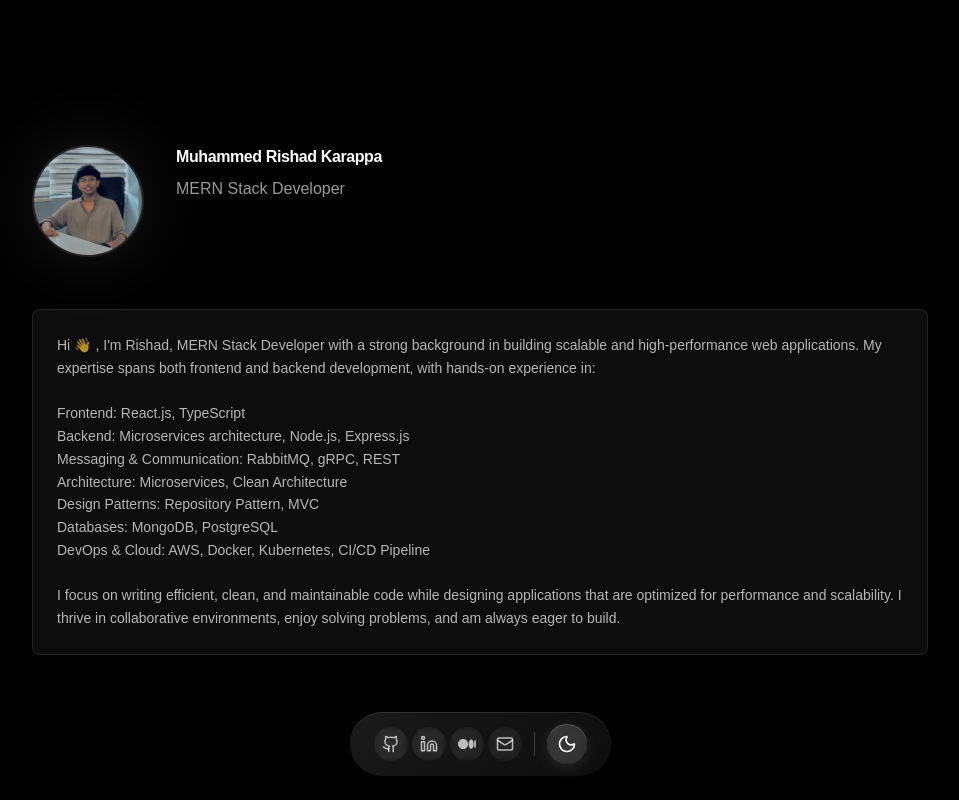
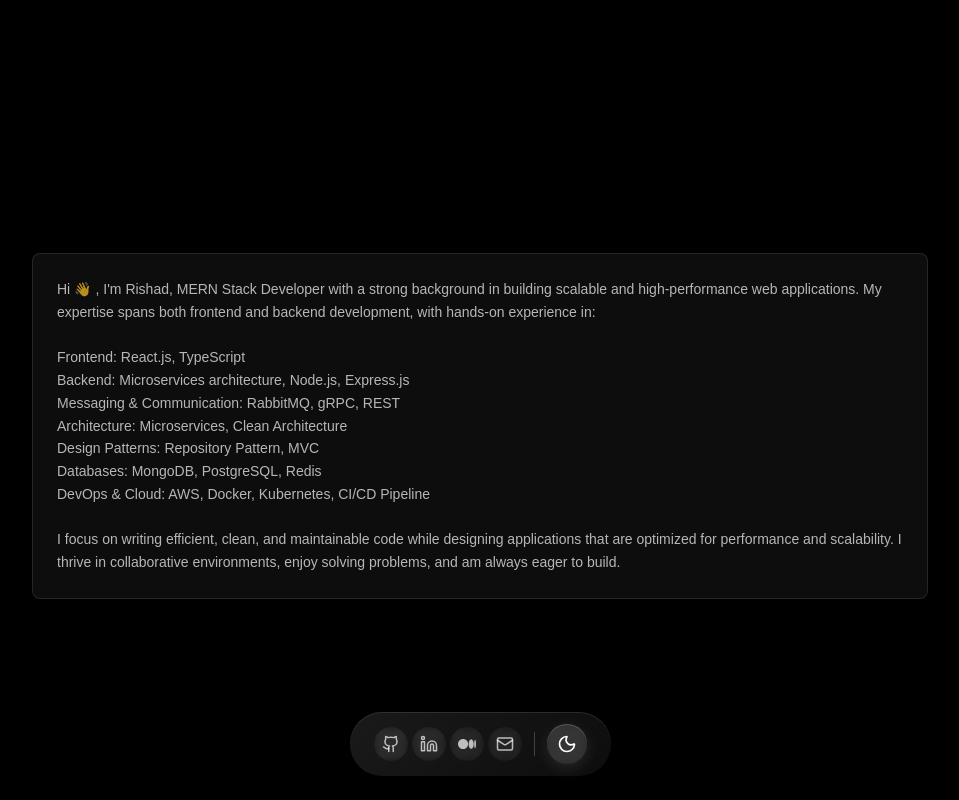
Before and after one commit to rishadkarappa/Portfolio, a Next.js app: page / in a window 1280 px wide. Shown: the top 800 px of the page, without its empty margins (160-1119 px from the left). Built offline with nearby package versions, Linux system fonts and the light colour scheme.

Commit message:
chore: rem hero profile image and name

```diff
--- a/app/page.tsx
+++ b/app/page.tsx
@@ -83,7 +83,7 @@
     frontend: ['React.js', 'TypeScript'],
     backend: ['Microservices Architecture', 'Node.js', 'Express.js'],
     messaging: ['RabbitMQ', 'gRPC', 'REST APIs'],
-    database: ['MongoDB', 'PostgreSQL'],
+    database: ['MongoDB', 'PostgreSQL', 'Redis'],
     devops: ['AWS', 'CI/CD Pipeline' ,'Docker', 'Kubernetes'],
     architecture: ['Clean Architecture','Repository Pattern', 'MVC']
   };
@@ -290,61 +290,7 @@
       {/* Hero Section */}
       <section id="home" className="min-h-screen flex items-center justify-center px-4 sm:px-6 pt-20 sm:pt-0">
         <div className="max-w-4xl w-full">
-          <div className="flex flex-col md:flex-row items-center md:items-start gap-6 md:gap-8">
-            {/* Profile Image - Left Side */}
-            <div className="flex-shrink-0">
-              <div className="relative">
-                <div className={`absolute inset-0 rounded-full blur-2xl opacity-10 ${darkMode ? 'bg-white' : 'bg-black'}`}></div>
-                <div className={`relative w-24 h-24 sm:w-28 sm:h-28 rounded-full overflow-hidden border-2 ${darkMode ? 'border-white/10' : 'border-black/10'
-                  }`}>
-                  <Image
-                    src="/portfolio.png"
-                    alt="Rishad Karappa"
-                    fill
-                    className="object-cover"
-                    priority
-                  />
-                </div>
-              </div>
-            </div>
 
-            {/* Content - Right Side */}
-            <div className="flex-1 space-y-4 text-center md:text-left">
-              <div className="space-y-2">
-                <h1 className="text-1xl sm:text-1xl font-bold tracking-tight">
-                  Muhammed Rishad Karappa
-                </h1>
-                <p className={`text-base sm:text ${darkMode ? 'text-white/60' : 'text-black/60'}`}>
-                  MERN Stack Developer<br />
-                </p>
-              </div>
-
-              {/* CTA Buttons */}
-              {/* <div className="flex flex-wrap gap-3 justify-center md:justify-start">
-                <button
-                  className={`group flex items-center gap-1.5 px-3 py-1 rounded-full text-[12px] font-medium border transition-all ${darkMode
-                    ? 'border-white/20 hover:bg-white/5'
-                    : 'border-black/20 hover:bg-black/5'
-                    }`}
-                >
-                  Schedule Meeting
-                  <Calendar size={12} className="group-hover:translate-x-0.5 transition-transform" />
-                </button>
-
-                <button
-                  className={`flex items-center gap-1.5 px-2.5 py-1 rounded-full text-[12px] font-medium border transition-colors ${darkMode
-                    ? 'border-white/20 hover:bg-white/5'
-                    : 'border-black/20 hover:bg-black/5'
-                    }`}
-                >
-                  Resume
-                  <Download size={12} />
-                </button>
-
-
-              </div> */}
-            </div>
-          </div>
 
           {/* About - Full Width Below */}
           <div className={`mt-13 p-6 rounded-lg border ${darkMode ? 'border-white/10 bg-white/5' : 'border-black/10 bg-black/5'}`}>
@@ -356,7 +302,7 @@
               Messaging & Communication: RabbitMQ, gRPC, REST<br />
               Architecture: Microservices, Clean Architecture<br />
               Design Patterns: Repository Pattern, MVC<br />
-              Databases: MongoDB, PostgreSQL<br />
+              Databases: MongoDB, PostgreSQL, Redis<br />
               DevOps & Cloud: AWS, Docker, Kubernetes, CI/CD Pipeline<br />
               <br />
               I focus on writing efficient, clean, and maintainable code while designing applications that are optimized for performance and scalability. I thrive in collaborative environments, enjoy solving problems, and am always eager to build.
```
